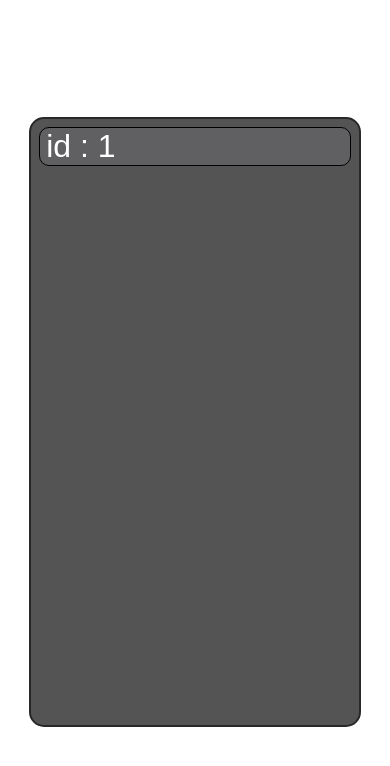
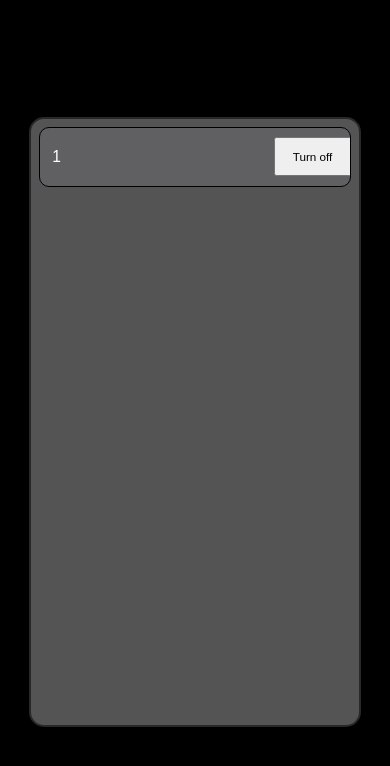
Before and after one commit to Wraient/iotPlug, a Django app: page /manageport/ in a window 390 px wide. Shown: the top 766 px of the page. Run offline with Django 4.2, Linux system fonts and the light colour scheme.

Commit message:
button works

```diff
--- a/manageport/static/manageport/index.css
+++ b/manageport/static/manageport/index.css
@@ -5,7 +5,6 @@ body{
 
 #center-div{
     width: 80%;
-    /* margin: 20%; */
     height: 70%;
     background-color: rgb(84,84,84);
     position: absolute;
@@ -18,7 +17,7 @@ body{
     overflow-x: hidden;
     padding-left: 2%;
     padding-right: 2%;
-    overflow-y: scroll;
+    overflow-y: auto;
     margin: auto;
     padding-top: 2%;
     padding-bottom: 2%;
@@ -29,46 +28,63 @@ body{
     background-color: rgb(96, 96, 99);
     border: black 1px solid;
     border-radius: 10px;
-    /* margin-left: 2%; */
-    /* margin-right: 5%; */
     margin-bottom: 3%;
-    /* margin-right: 5%; */
-    align-items: left;
-    /* padding-top:1%; */
+    height:8.5vw;
     overflow: hidden;
     padding-left:2%;
-    /* padding-bottom:2%; */
     position: relative;
-    /* padding-right:2%; */
+    display: flex;
+    justify-content: space-between;
+    align-items: center;
 }
 
 #description{
     display: inline-block;
     color:rgb(255, 255, 255);
-    font-size: 200%;
+    font-size: 2vw;
     font-family: Arial ;
-    width:50%;
+    margin-left:1vw;
+    width:100%;
 
 }
 
 button-div{
-    width:50%;
-    /* position: absolute; */
-    align-items: right;
-    right: 5%;
-    bottom: 20%;
-    top:15%;
-    /* background:red;  */
-    /* position:absolute; */
+    width: 200%;
+    margin-left: auto;
+    display: flex;
+    justify-content: flex-end;
 }
 
 button {
     /* padding-left: 32px;
     padding-right: 32px;
     padding-top: 32px; */
-    padding: 12px 32px;
+    padding: 2% 3%;
+    height:5vw;
 
     font-family: Arial, Helvetica, sans-serif;
     margin: 2%;
-    font-size: 200%;
+    font-size: 1.5vw;
 }
+
+@media (max-width: 480px) {
+    body {
+        background-color: black;
+    }
+
+    #description{
+        font-size: 4vw;
+        margin-left: 2%;
+    }
+
+    #container{
+        height:15vw;
+    }
+
+    button{
+        width:20vw;
+        height:10vw;
+        font-size: 3vw;
+    }
+
+}
--- a/manageport/templates/manageport/index.html
+++ b/manageport/templates/manageport/index.html
@@ -6,29 +6,32 @@
     <meta charset="UTF-8">
     <meta name="viewport" content="width=device-width, initial-scale=1.0">
     <title>Manage Iot</title>
-    <!-- <link rel="stylesheet" href="{% static 'manageport/index.css' %}"> -->
-    <link rel="stylesheet" href="index.css">
+    <link rel="stylesheet" href="{% static 'manageport/index.css' %}">
+    <!-- <link rel="stylesheet" href="index.css"> -->
 </head>
 
 <body>
 
     <div id="center-div">
 
-        <!-- {% for key, value in data_list.items %}  -->
+        {% for key, value in data_list.items %}
         <div id="container">
             <div id="description">
-                id : 1
-                        <!-- {{ key }} -->
+                <!-- id : 1  -->
+                        {{ key }}
             </div>
             <button-div>
-                <!-- {% if value == True %} -->
-                <!-- <button class = "button">Turn off</button> -->
-                <!-- {% else %} -->
-                <button class = "button">Turn On</button>
-                <!-- {% endif %} -->
+                {% if value == True %}
+                <form method="post" action="{% url 'manageport' %}">
+                    {% csrf_token %}
+                        <button class = "button" type="submit" name="port_update" value="off {{ key }}">Turn off</button>
+                        {% else %}
+                        <button class = "button" type="submit" name="port_update" value="on {{ key }}">Turn On</button>
+                </form>
+                {% endif %}
             </button-div>
         </div>
-        <!-- {% endfor %} -->
+        {% endfor %}
     </div>
 </body>
 </html>
--- a/manageport/urls.py
+++ b/manageport/urls.py
@@ -4,6 +4,6 @@ from . import views
 
 urlpatterns = [
     path("port/<int:id>", views.access),
-    path("", views.render_manageport),
-    path("<str:string>", views.render_404)
+    path("", views.render_manageport, name="manageport"),
+    path("<str:string>", views.render_404),
 ]
--- a/manageport/views.py
+++ b/manageport/views.py
@@ -3,17 +3,24 @@ from django.http import HttpResponse
 # Create your views here.
 
 
+# data = {"1": True, "2": False, "3": False, "4": False, "5": False, "6": False, "7": False, "8": False, "9": False, "10": False}
 data = {"1": True}
+
+
+
 
 def access(request, id):
     return HttpResponse(id)
 
 def render_manageport(request):
+    if request.method == 'POST':
+        print('es')
 
+    # print("no")
+    # print(request)
     return render(request, 'manageport/index.html', {
         "data_list":data
     })
 
-
 def render_404(request, string):
     return HttpResponse("<h1>error 404<h1>")
```
Also changed, not shown: manageport/templates/manageport/index.css (+15 -21 lines), db.sqlite3.
